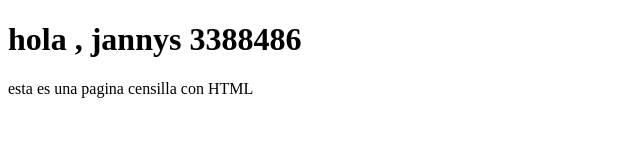
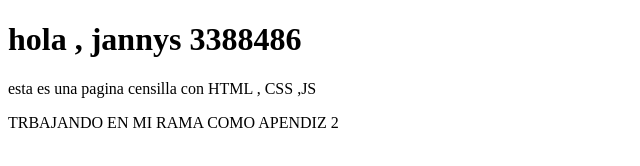
Before and after one commit to marianalimas2008-ux/proyecto-equipo, a plain HTML site: page index.html in a window 1280 px wide. Shown: the whole page, without its empty margins (0-640 px from the left). Drawn offline with Linux system fonts and the light colour scheme.

Commit message:
Creacion del encabezado

```diff
--- a/index.html
+++ b/index.html
@@ -1,12 +1,15 @@
 <!DOCTYPE html>
 <html lang="es">
 <head>
+     <meta charset="UTF-8">
+    <meta name="viewport" content="width=device-width, initial-scale=1.0">
 
     <title> Mi pagina sencilla </title>
 </head>
 <body>
     <h1 > hola , jannys 3388486 </h1>
-    <p> esta es una pagina censilla con HTML </p>
+    <p> esta es una pagina censilla con HTML , CSS ,JS </p>
+    <P> TRBAJANDO EN MI RAMA COMO APENDIZ 2 </P>
 
 </body>
 </html>
```
